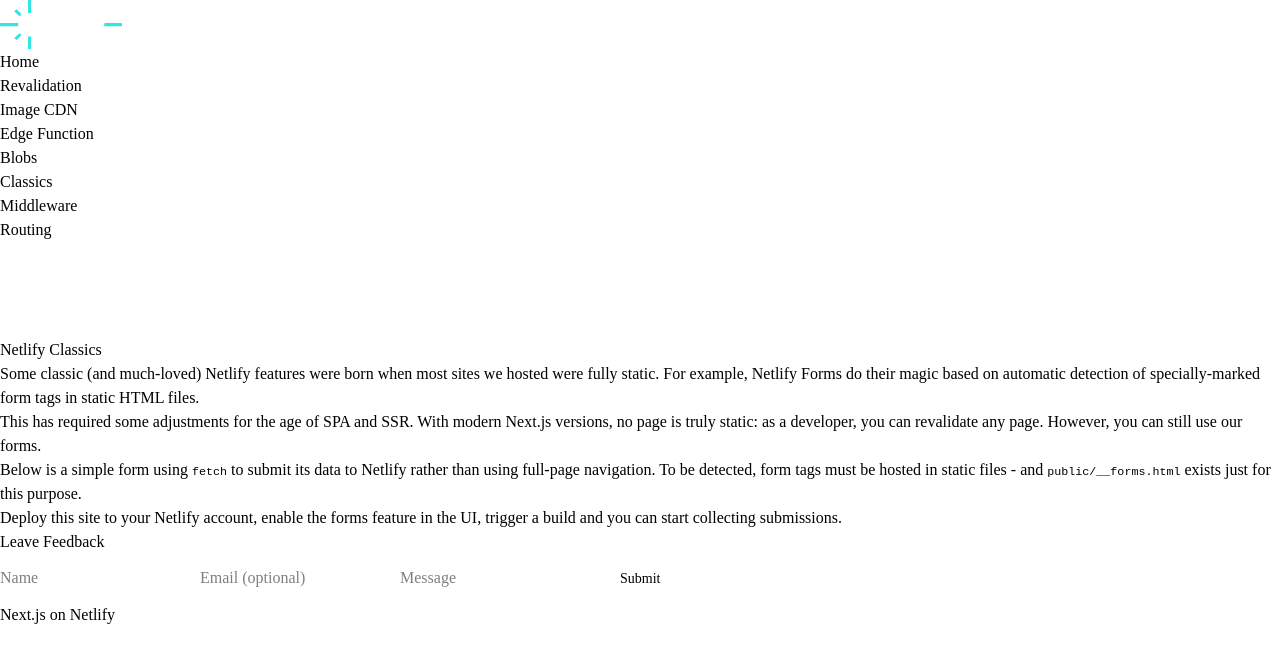
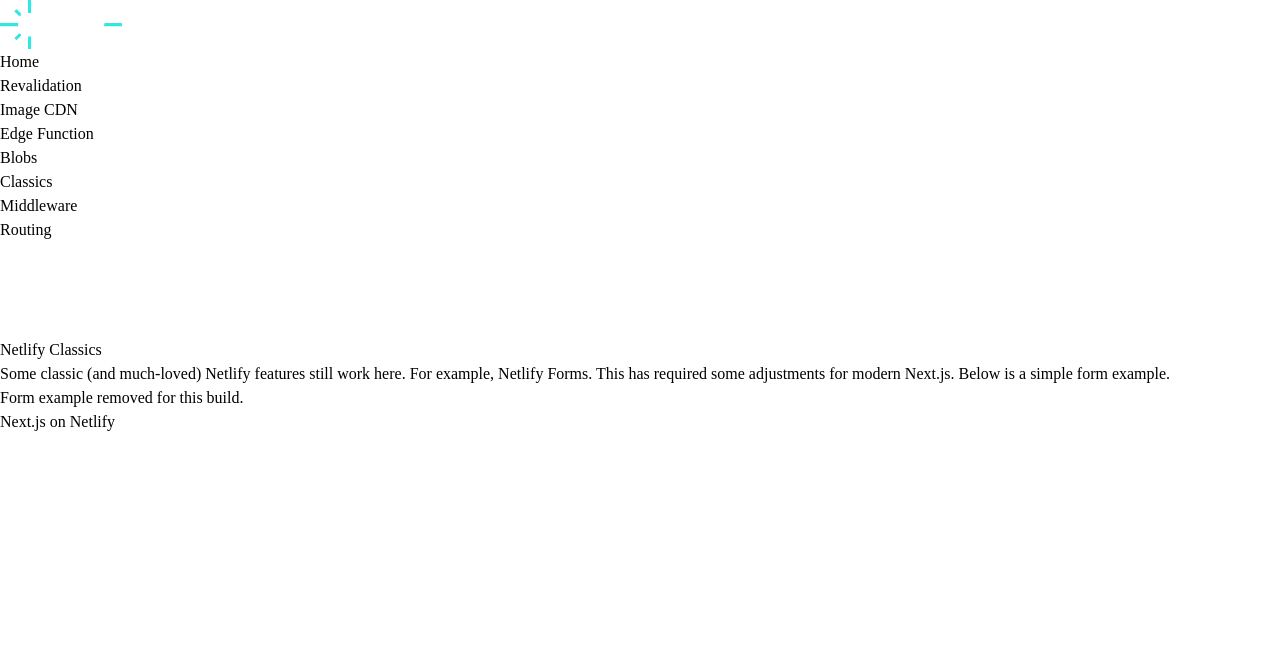
Before and after one commit to Mavo237/KHALIFA-Tech-Business-Empire-, a Next.js app: page /classics in a window 1280 px wide. Shown: the top 662 px of the page. Built offline with nearby package versions, Linux system fonts and the light colour scheme.

Commit message:
Refactor Classics page content and layout
Updated the explainer text and removed the FeedbackForm component from the page.

```diff
--- a/app/classics/page.jsx
+++ b/app/classics/page.jsx
@@ -1,31 +1,20 @@
-import { FeedbackForm } from 'components/feedback-form';
-import { Markdown } from 'components/markdown';
-
 export const metadata = {
   title: 'Classics'
 };
 
 const explainer = `
-Some classic (and much-loved) Netlify features were born when most sites we hosted were fully static.
-For example, [Netlify Forms](https://docs.netlify.com/forms/setup/) do their magic based on automatic detection of specially-marked form tags in static HTML files.
-
-This has [required some adjustments](https://docs.netlify.com/forms/setup/#javascript-forms) for the age of SPA and SSR.
-With modern Next.js versions, no page is truly static: as a developer, you can revalidate any page. However, you can still use our forms.
-
-Below is a simple form using \`fetch\` to submit its data to Netlify rather than using full-page navigation. To be detected, form tags must be hosted in static files -
-and \`public/__forms.html\` exists just for this purpose.
-
-Deploy this site to your Netlify account, [enable the forms feature in the UI](https://docs.netlify.com/forms/setup/#enable-form-detection), trigger a build and you can start collecting submissions.
+Some classic (and much-loved) Netlify features still work here.
+For example, Netlify Forms.
+This has required some adjustments for modern Next.js.
+Below is a simple form example.
 `;
 
 export default async function Page() {
   return (
     <>
       <h1 className="mb-8">Netlify Classics</h1>
-            <Markdown content={explainer} className="mb-12" />
-            <div className="flex justify-center">
-                <FeedbackForm />
-            </div>
+      <p className="mb-8">{explainer}</p>
+      <p>Form example removed for this build.</p>
     </>
   );
 }
```
Lines whose indentation alone changed are shown as unchanged.
